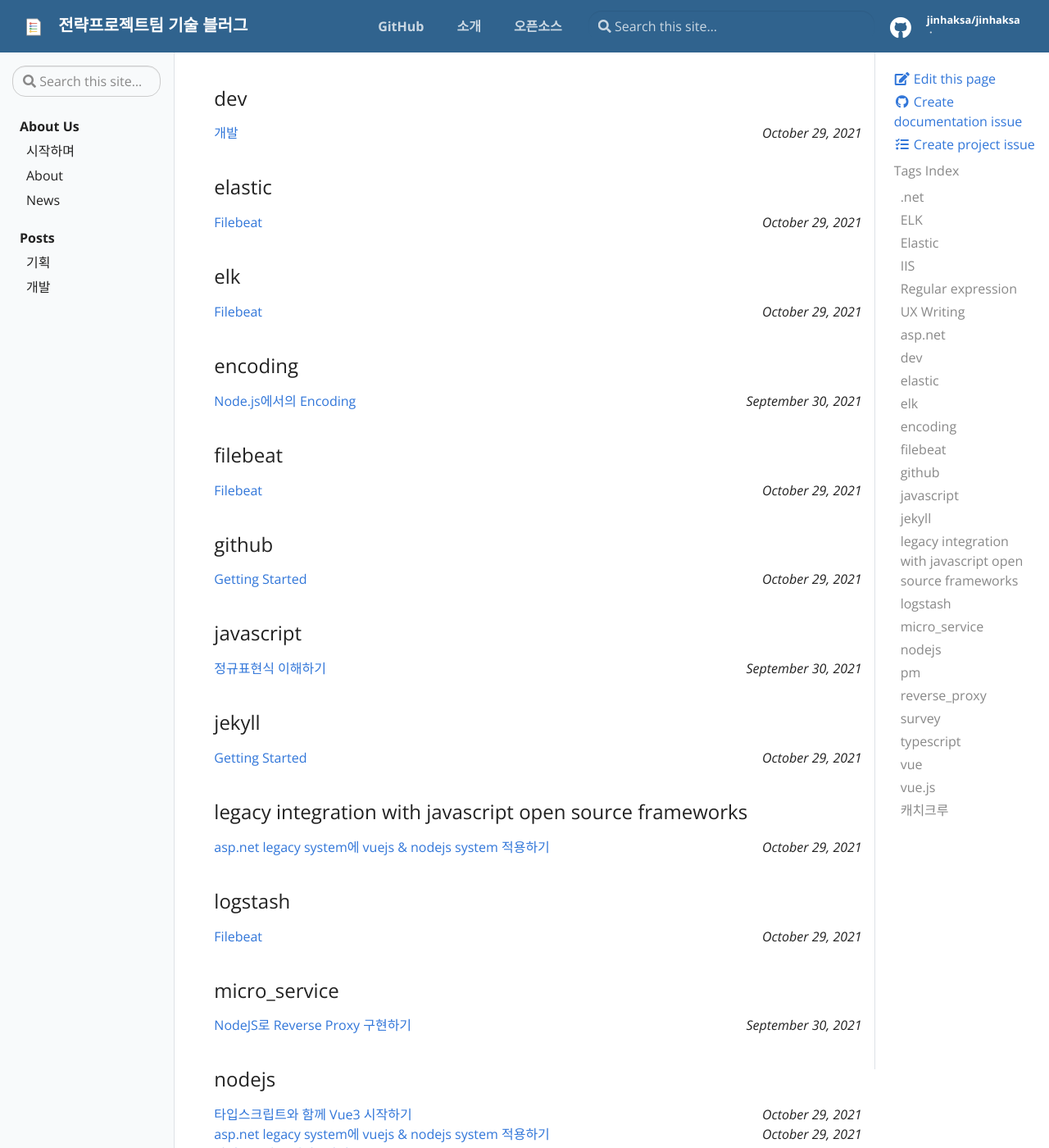
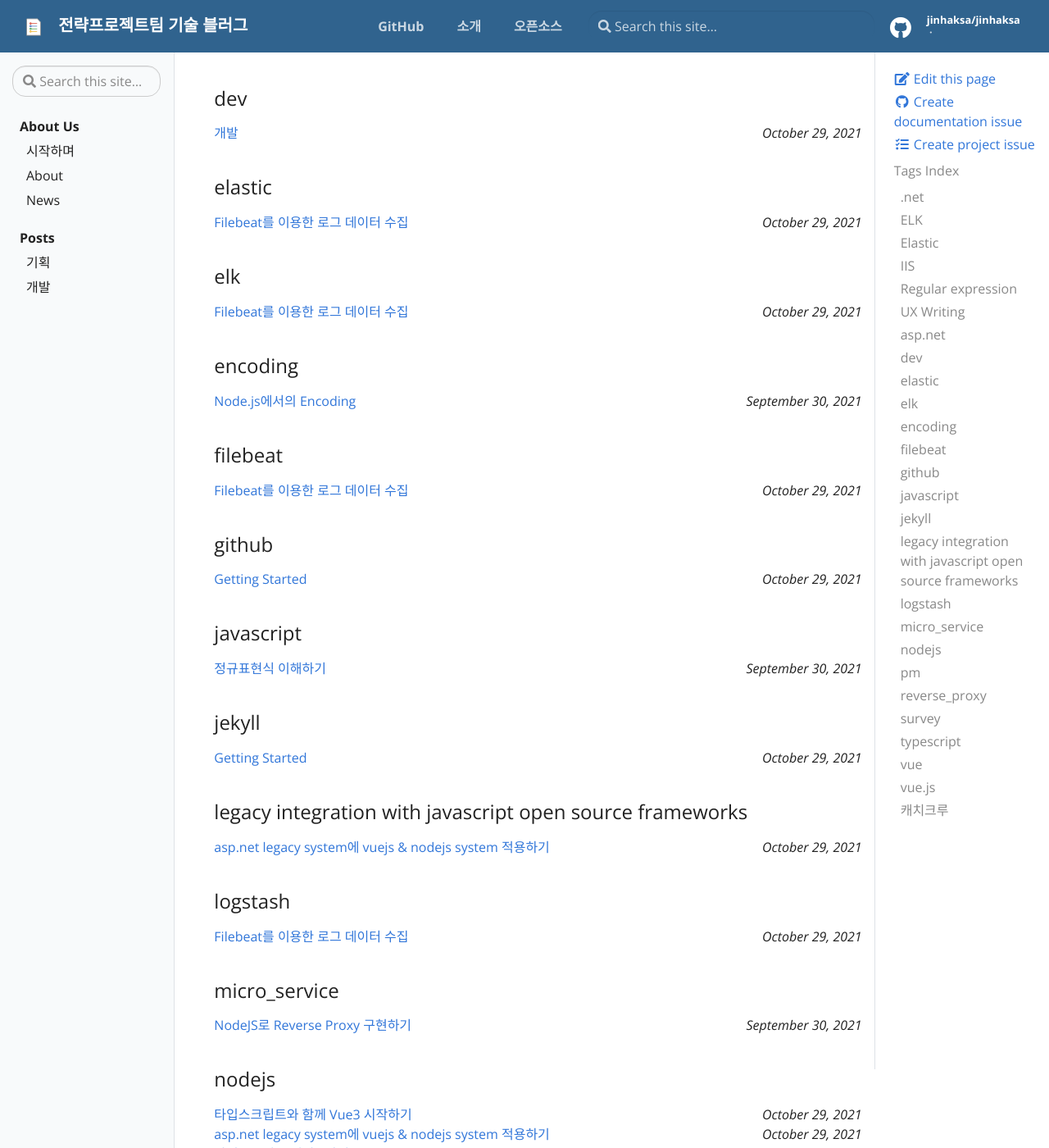
Before and after one commit to jinhaksa/jinhaksa.github.io, a Jekyll site: the page built from pages/tags.html, in a window 1280 px wide and 1400 px high, scrolled down 940 px. Shown: the whole window at 82% size. Built offline with Jekyll 4.4.1, drawn with Linux system fonts in a browser that asks for light colours.

Commit message:
제목 추가

```diff
--- a/_posts/dev/2021-10-29-filebeat.md
+++ b/_posts/dev/2021-10-29-filebeat.md
@@ -1,6 +1,6 @@
 ---
 layout: post
-title:
+title: Filebeat를 이용한 로그 데이터 수집
 categories: [dev]
 author: 김동현
 email: kdh@jinhakapply.com
```
